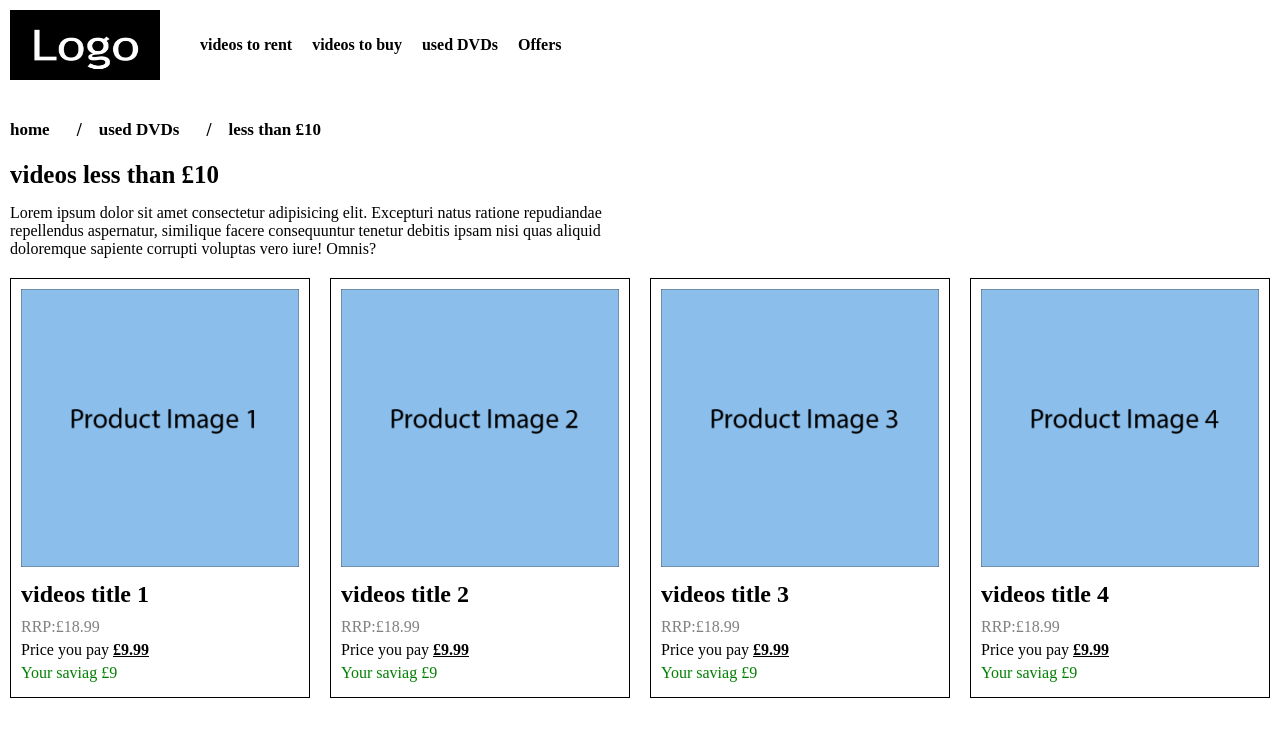
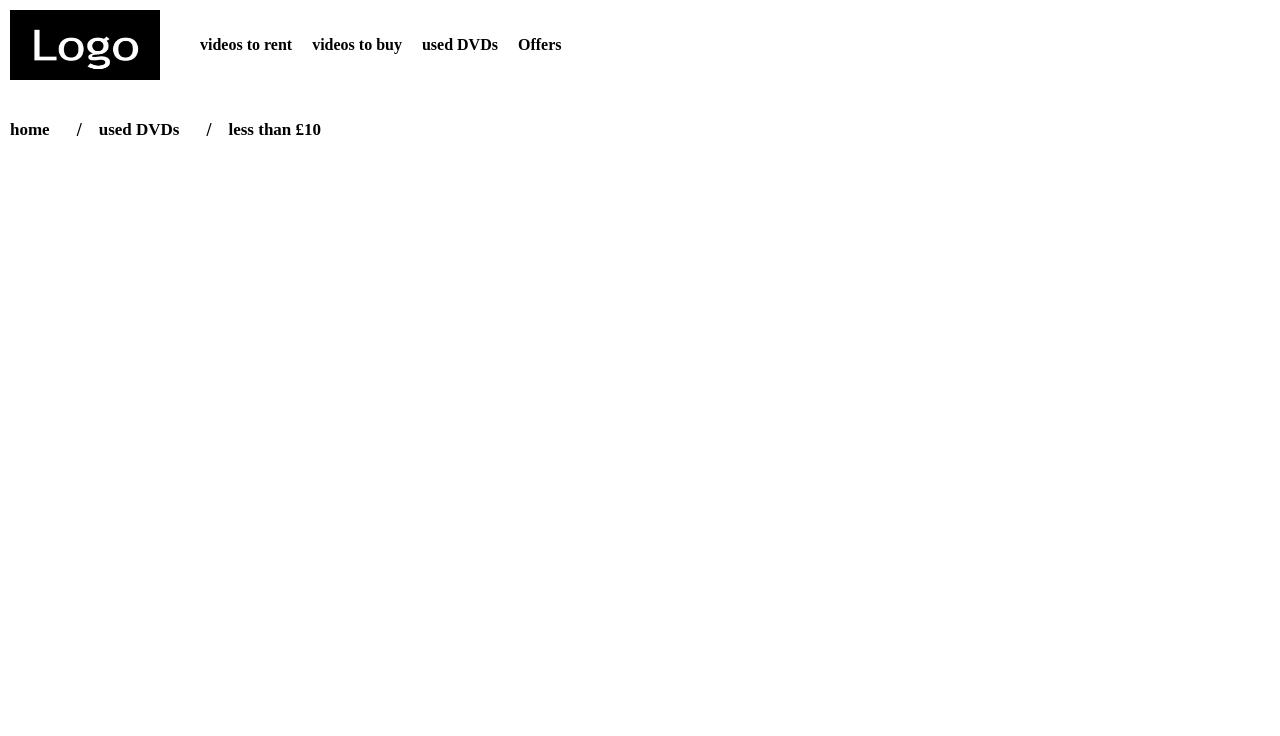
Before and after one commit to anasjabellah/Page-d-accueil-du-magasin-de-vid-o, a plain HTML site: page index.html in a window 1280 px wide. Drawn offline with Linux system fonts and the light colour scheme.

```diff
--- a/index.html
+++ b/index.html
@@ -36,78 +36,5 @@
         </ol>
     </nav>
 
-    <section class="section-desc">
-        <h1>videos less than £10</h1>
-        <div>
-            <p>Lorem ipsum dolor sit amet consectetur adipisicing elit. Excepturi natus ratione repudiandae repellendus aspernatur, similique facere consequuntur tenetur debitis ipsam nisi quas aliquid doloremque sapiente corrupti voluptas vero iure! Omnis?</p>
-        </div>
-    </section>
-
-    <section class="section-cart">
-        <div class="cart">
-
-            <div class="cart-image">
-                <img src="product-img1.png" alt="imge cart">
-            </div>
-
-            <div class="conten-cart">
-                <h2>videos title 1</h2>
-                <ul>
-                    <li class="color-gri">RRP:£18.99</li>
-                    <li>Price you pay <a href="">£9.99</a></li>
-                    <li class="color-green">Your saviag £9</li>
-                </ul>
-            </div>
-        </div>
-
-        <div class="cart">
-
-            <div class="cart-image">
-                <img src="product-img2.png" alt="imge cart">
-            </div>
-
-            <div class="conten-cart">
-                <h2>videos title 2</h2>
-                <ul>
-                    <li class="color-gri">RRP:£18.99</li>
-                    <li>Price you pay <a href="">£9.99</a></li>
-                    <li class="color-green">Your saviag £9</li>
-                </ul>
-            </div>
-        </div>
-
-        <div class="cart">
-
-            <div class="cart-image">
-                <img src="product-img3.png" alt="imge cart">
-            </div>
-
-            <div class="conten-cart">
-                <h2>videos title 3</h2>
-                <ul>
-                    <li class="color-gri">RRP:£18.99</li>
-                    <li>Price you pay <a href="">£9.99</a></li>
-                    <li class="color-green">Your saviag £9</li>
-                </ul>
-            </div>
-        </div>
-
-        <div class="cart">
-
-            <div class="cart-image">
-                <img src="product-img4.png" alt="imge cart">
-            </div>
-
-            <div class="conten-cart">
-                <h2>videos title 4</h2>
-                <ul>
-                    <li class="color-gri">RRP:£18.99</li>
-                    <li>Price you pay <a href="">£9.99</a></li>
-                    <li class="color-green">Your saviag £9</li>
-                </ul>
-            </div>
-        </div>
-    </section>
-
 </body>
 </html>
--- a/style.css
+++ b/style.css
@@ -80,76 +80,3 @@
 nav ol li a:hover{
     text-decoration-line: underline;
 }
-
-
-.section-desc{
-    margin: 10px;
-    width: 100%;
-}
-
-.section-desc h1{
-    margin: 15px 0;
-    font-size: 25px;
-}
-
-.section-desc div{
-    width: 50%;
-}
-
-
-.section-cart{
-    width: 100%;
-    height: auto;
-    margin: 0 10px 30px 0;
-    display: flex;
-    justify-content: space-between;
-    align-items: center;
-}
-
-.cart{
-    width: 25%;
-    padding: 10px;
-    margin: 10px;
-    border: 1px solid black;
-}
-
-.cart-image{
-    width: 100%;
-    height: 50%;
-}
-
-.cart-image img{
-    width: 100%;
-    height: 100%;
-}
-
-.conten-cart{
-    width: 100%;
-    height: 50%;
-}
-
-.conten-cart h2{
-    margin: 10px 0;
-}
-
-.conten-cart ul{
-    list-style: none;
-}
-
-.conten-cart ul li{
-    margin: 5px 0;
-}
-
-.conten-cart ul li a{
-    color: black;
-    font-weight: 900;
-}
-
-
-.color-gri{
-    color: gray;
-}
-
-.color-green{
-    color: green;
-}
```
